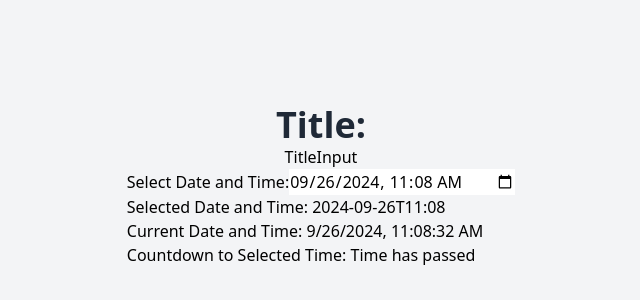
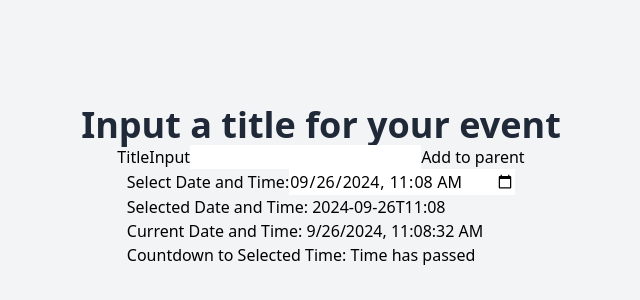
Before and after one commit to HenrikCheng/learn-angular, an Angular app: page / in a window 1280 px wide. Shown: the part 214-514 px from the top of the page, without its empty margins (319-959 px from the left). Built offline with nearby package versions, Linux system fonts and the light colour scheme.

Commit message:
feat: send string prop to parent

```diff
--- a/src/app/app.component.html
+++ b/src/app/app.component.html
@@ -1,9 +1,18 @@
-<!-- src/app/app.component.html -->
+<div class="min-h-screen flex flex-col items-center justify-center bg-gray-100">
+  <h1
+    *ngIf="selectedTitle; else titlePrompt"
+    class="text-4xl font-bold text-gray-800"
+  >
+    {{ title }} {{ selectedTitle }}
+  </h1>
 
-<div class="min-h-screen flex flex-col items-center justify-center bg-gray-100">
-  <h1 class="text-4xl font-bold text-gray-800">{{ title }}</h1>
+  <ng-template #titlePrompt>
+    <h1 class="text-4xl font-bold text-gray-800">
+      Input a title for your event
+    </h1>
+  </ng-template>
 
-  <app-title-input></app-title-input>
+  <app-title-input (titleSelected)="onTitleSelected($event)"></app-title-input>
   <app-date-select></app-date-select>
 </div>
 
--- a/src/app/app.component.ts
+++ b/src/app/app.component.ts
@@ -6,4 +6,10 @@ import { Component } from '@angular/core';
 })
 export class AppComponent {
   title = 'Title:';
+  selectedTitle: string | null = null; // To store the selected title
+
+  onTitleSelected(title: string) {
+    this.selectedTitle = title; // Store the received title
+    console.log('Received title:', this.selectedTitle); // For debugging
+  }
 }
--- a/src/app/titleInput/TitleInput.component.html
+++ b/src/app/titleInput/TitleInput.component.html
@@ -1 +1,3 @@
-<div>TitleInput</div>
+<label for="item-input">TitleInput</label>
+<input type="text" id="item-input" #newItem />
+<button type="button" (click)="inputTitle(newItem.value)">Add to parent</button>
--- a/src/app/titleInput/TitleInput.component.ts
+++ b/src/app/titleInput/TitleInput.component.ts
@@ -7,8 +7,7 @@ import { Component, Output, EventEmitter } from '@angular/core';
 export class TitleInputComponent {
   @Output() titleSelected = new EventEmitter<string>(); // EventEmitter to pass selected title to parent
 
-  // Method to emit the selected title
-  selectTitle(title: string) {
+  inputTitle(title: string) {
     this.titleSelected.emit(title);
   }
 }
```
